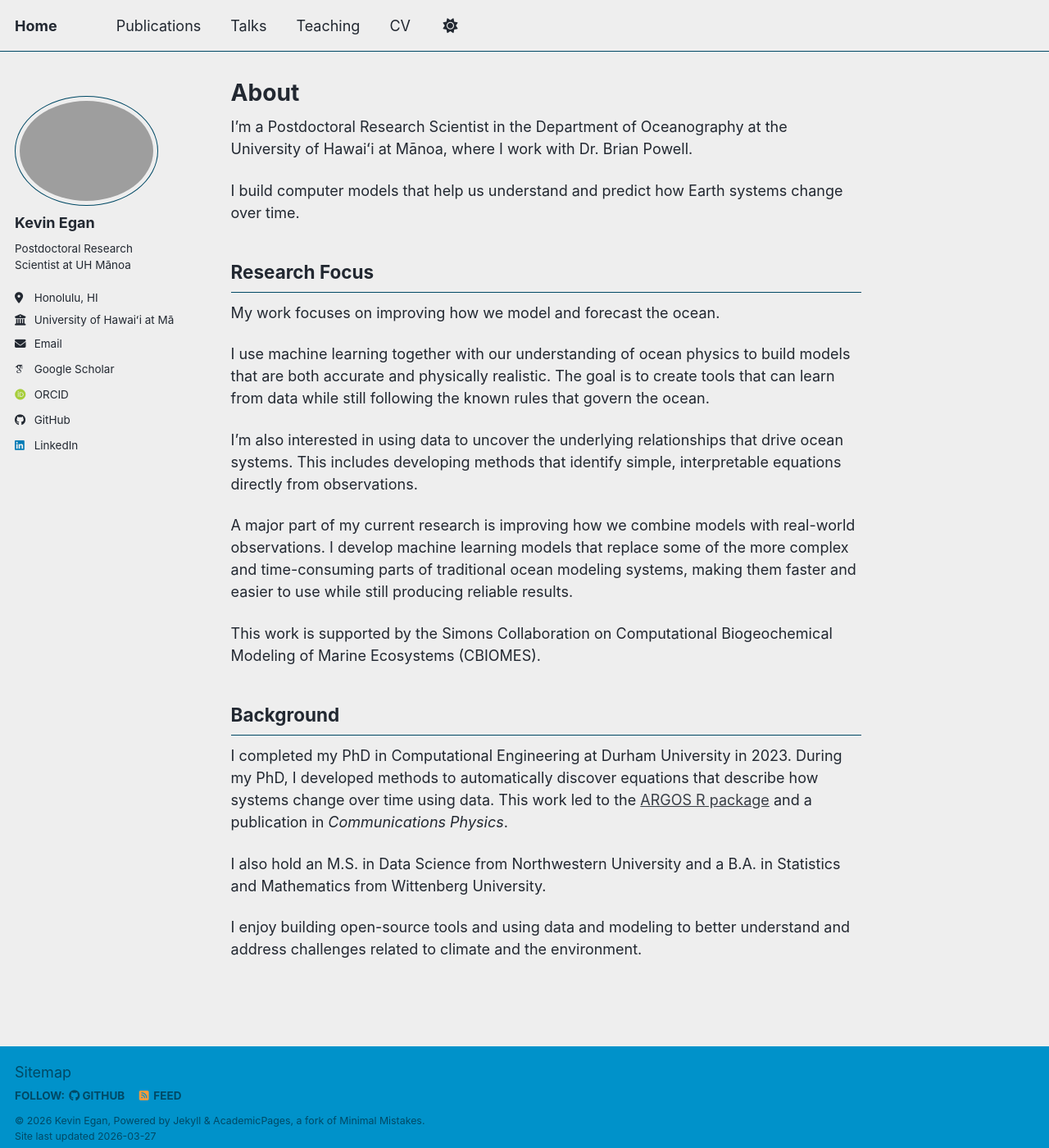
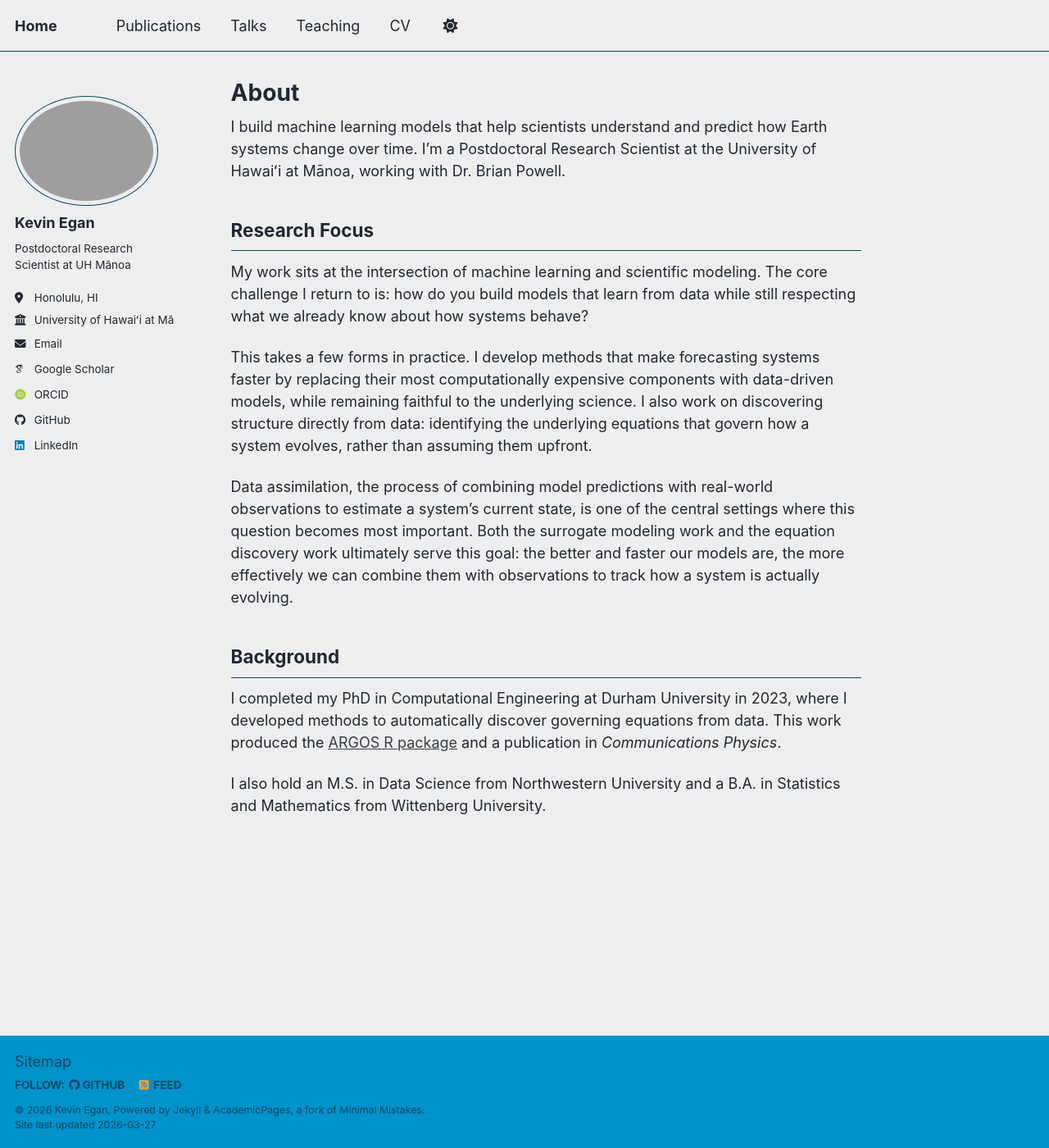
Before and after one commit to kevinegan31/kevinegan31.github.io, a Jekyll site: the page built from _pages/about.md, in a window 1280 px wide and 1400 px high. Shown: the whole window at 82% size. Built offline with Jekyll 4.4.1, drawn with Linux system fonts in a browser that asks for light colours; some web fonts are replaced; a script bundle is joined from its source files by our own code; library files that are not in the unit come from our copies.

Commit message:
Revise "About" page: enhance clarity and detail in research description

```diff
--- a/_pages/about.md
+++ b/_pages/about.md
@@ -7,31 +7,24 @@ redirect_from:
   - /about.html
 ---
 
-I'm a Postdoctoral Research Scientist in the Department of Oceanography at the University of Hawaiʻi at Mānoa, where I work with Dr. Brian Powell.
-
-I build computer models that help us understand and predict how Earth systems change over time.
+I build machine learning models that help scientists understand and predict how Earth systems change over time.
+I'm a Postdoctoral Research Scientist at the University of Hawaiʻi at Mānoa, working with Dr. Brian Powell.
 
 ## Research Focus
 
-My work focuses on improving how we model and forecast the ocean.
+My work sits at the intersection of machine learning and scientific modeling.
+The core challenge I return to is: how do you build models that learn from data while still respecting what we already know about how systems behave?
 
-I use machine learning together with our understanding of ocean physics to build models that are both accurate and physically realistic.
-The goal is to create tools that can learn from data while still following the known rules that govern the ocean.
+This takes a few forms in practice.
+I develop methods that make forecasting systems faster by replacing their most computationally expensive components with data-driven models, while remaining faithful to the underlying science.
+I also work on discovering structure directly from data: identifying the underlying equations that govern how a system evolves, rather than assuming them upfront.
 
-I’m also interested in using data to uncover the underlying relationships that drive ocean systems.
-This includes developing methods that identify simple, interpretable equations directly from observations.
-
-A major part of my current research is improving how we combine models with real-world observations.
-I develop machine learning models that replace some of the more complex and time-consuming parts of traditional ocean modeling systems, making them faster and easier to use while still producing reliable results.
-
-This work is supported by the Simons Collaboration on Computational Biogeochemical Modeling of Marine Ecosystems (CBIOMES).
+Data assimilation, the process of combining model predictions with real-world observations to estimate a system's current state, is one of the central settings where this question becomes most important.
+Both the surrogate modeling work and the equation discovery work ultimately serve this goal: the better and faster our models are, the more effectively we can combine them with observations to track how a system is actually evolving.
 
 ## Background
 
-I completed my PhD in Computational Engineering at Durham University in 2023.
-During my PhD, I developed methods to automatically discover equations that describe how systems change over time using data.
-This work led to the [ARGOS R package](https://cran.r-project.org/web/packages/ARGOS/index.html) and a publication in *Communications Physics*.
+I completed my PhD in Computational Engineering at Durham University in 2023, where I developed methods to automatically discover governing equations from data.
+This work produced the [ARGOS R package](https://cran.r-project.org/web/packages/ARGOS/index.html) and a publication in *Communications Physics*.
 
 I also hold an M.S. in Data Science from Northwestern University and a B.A. in Statistics and Mathematics from Wittenberg University.
-
-I enjoy building open-source tools and using data and modeling to better understand and address challenges related to climate and the environment.
```
